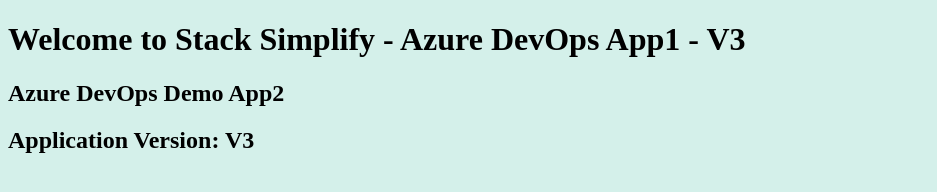
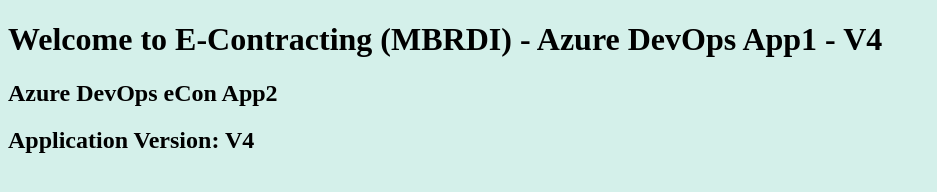
Before and after one commit to Rakeshsid/eCon, a plain HTML site: page index.html in a window 1280 px wide. Shown: the whole page, without its empty margins (0-937 px from the left). Drawn offline with Linux system fonts and the light colour scheme.

Commit message:
V4 commit index.html

```diff
--- a/index.html
+++ b/index.html
@@ -1,8 +1,8 @@
 <!DOCTYPE html>
 <html>
    <body style="background-color:rgb(212, 240, 234);">
-      <h1>Welcome to Stack Simplify - Azure DevOps App1 - V3</h1>
-      <h2>Azure DevOps Demo App2</h2>
-      <h2>Application Version: V3</h2>
+      <h1>Welcome to E-Contracting (MBRDI) - Azure DevOps App1 - V4</h1>
+      <h2>Azure DevOps eCon App2</h2>
+      <h2>Application Version: V4</h2>
    </body>
 </html>
```
